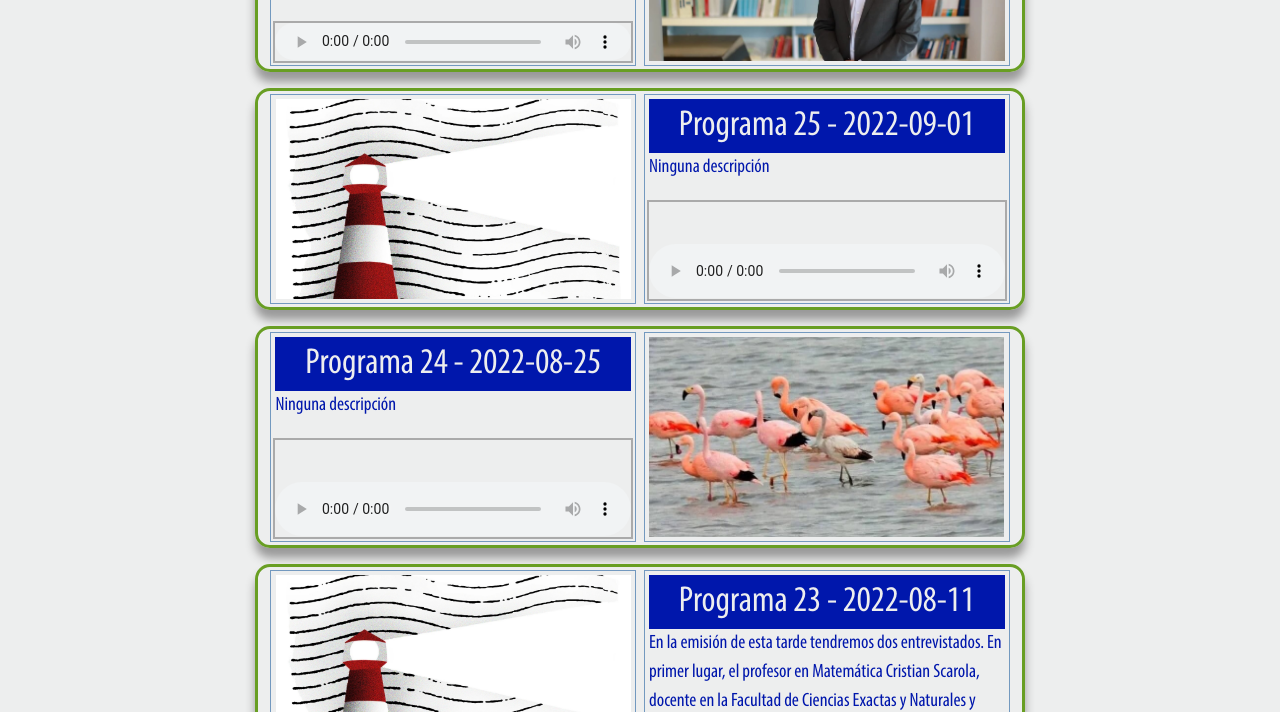
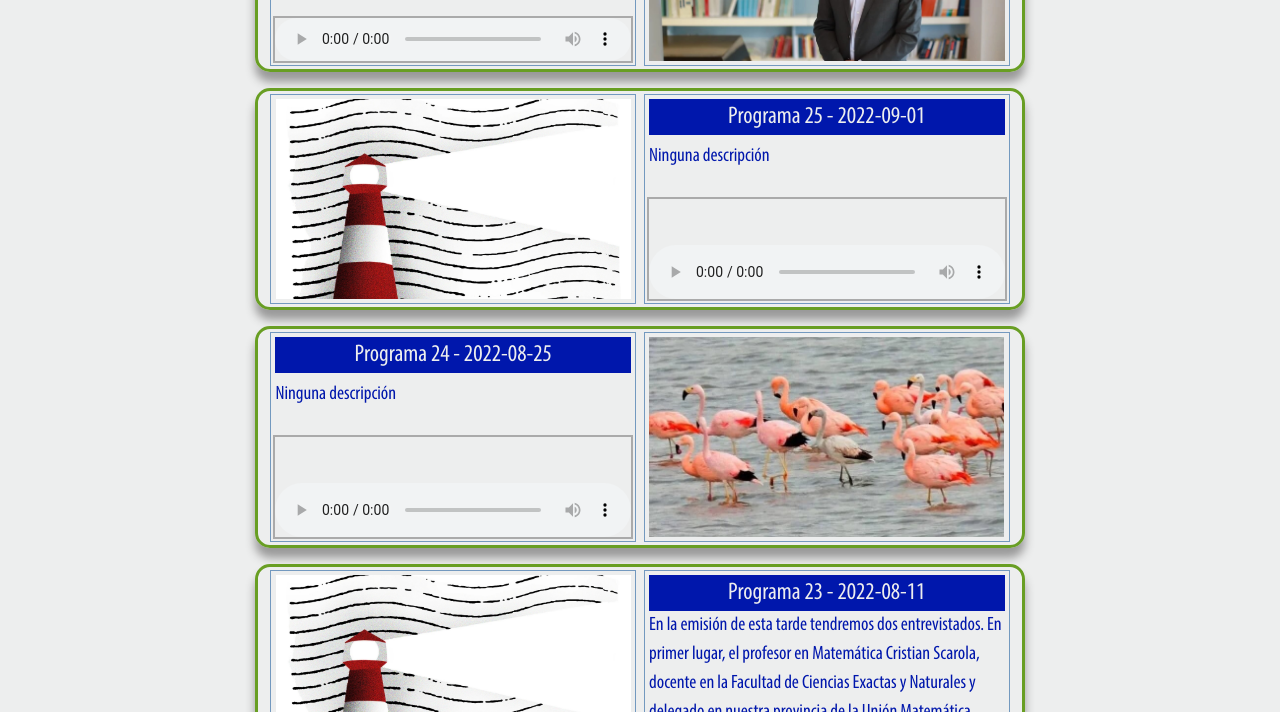
Before and after one commit to lu4ult/el-faro-coderhouse, a website: page pages/emisiones/emisiones.html in a window 1280 px wide. Shown: the part 694-1406 px from the top of the page. Drawn offline with nearby package versions, Linux system fonts and the light colour scheme.

Commit message:
title font size

```diff
--- a/scss/_episodios.scss
+++ b/scss/_episodios.scss
@@ -50,7 +50,7 @@
             background: $azul-fuerte;
             color: $fondo;
             text-align: center;
-            font-size: calc(1.5* $baseSize);
+            font-size: calc(1* $baseSize);
         }
 
         .episodio_descripcion {
```
Also changed, not shown: css/styles.css.
